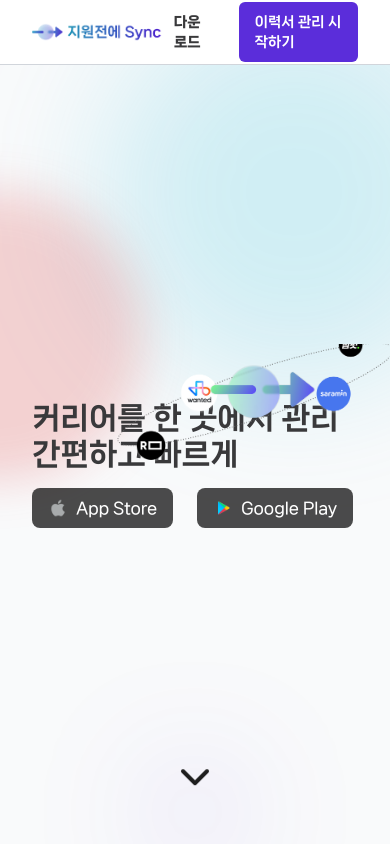
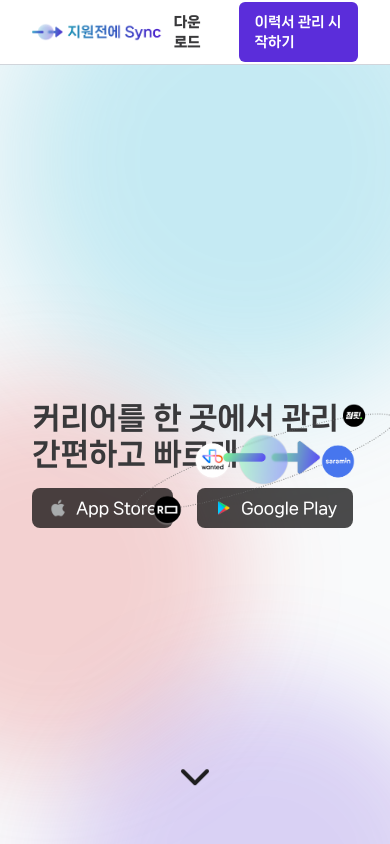
Before and after one commit to team-in10s/jiwon-sync-frontend, a Next.js app: page / in a window 390 px wide. Shown: the top 844 px of the page. Built offline with nearby package versions, Linux system fonts and the light colour scheme.

Commit message:
style: 배경 동그라미 스타일 수정

```diff
--- a/app/page.tsx
+++ b/app/page.tsx
@@ -23,15 +23,15 @@ export default function Home() {
       {/* Main content - Full viewport section with new layout */}
       <main className="flex h-screen items-center justify-center bg-gray-50 pt-16">
         <div className="absolute inset-0 overflow-hidden">
-          <div className="absolute -right-24 top-0 size-96 rounded-full bg-[#2DBDDA]/20 blur-3xl lg:-right-44 lg:h-[40vw] lg:w-[60vw] lg:blur-[120px]" />
-          <div className="absolute -left-44 top-48 h-72 w-80 rounded-full bg-[#DA2D2D]/20 blur-xl lg:h-[30vw] lg:w-[40vw] lg:blur-[50px]" />
-          <div className="absolute bottom-0 left-1/2 size-16 -translate-x-1/2 rounded-full bg-[#5B2DDA]/30 blur-3xl lg:-bottom-40 lg:size-[20vw] lg:blur-[100px]" />
+          <div className="absolute -right-24 -top-20 size-[30rem] rounded-full bg-[#2DBDDA]/25 blur-[60px] md:size-[34rem] lg:-right-44 lg:-top-52 lg:size-[48rem]" />
+          <div className="absolute -left-36 top-96 size-96 rounded-full bg-[#DA2D2D]/20 blur-[50px] md:top-60 lg:-left-72 lg:top-48 lg:size-[36rem]" />
+          <div className="absolute -bottom-60 left-1/2 size-[25rem] -translate-x-1/3 rounded-full bg-[#5B2DDA]/20 blur-[50px] lg:size-[28rem]" />
         </div>
 
         <div className="relative aspect-video w-full max-w-5xl overflow-hidden px-4">
           {/* Text content */}
           <div className="absolute left-8 top-14">
-            <h1 className="mb-4 text-3xl font-semibold text-gray-02 sm:text-4xl md:text-5xl md:leading-tight lg:text-6xl lg:leading-snug">
+            <h1 className="mb-4 text-3xl font-semibold text-gray-02 sm:text-4xl md:text-[3.2rem] md:leading-tight lg:text-6xl lg:leading-snug">
               커리어를 한 곳에서 관리
               <br />
               간편하고 빠르게
@@ -44,7 +44,7 @@ export default function Home() {
           </div>
 
           {/* Image placeholder */}
-          <div className="absolute -right-3 bottom-24 flex h-2/3 w-3/4 items-center justify-center">
+          <div className="absolute -right-3 bottom-[13%] flex h-2/3 w-[70%] items-center justify-center lg:bottom-24 lg:w-3/4">
             <Image
               src="/assets/new-landing/orbit.png"
               alt="지원전에"
```
